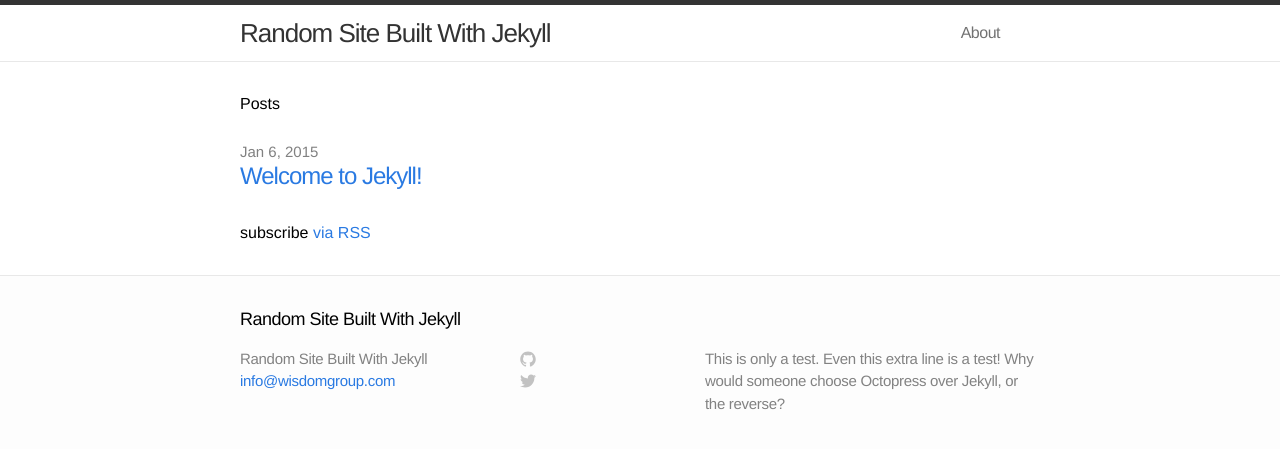
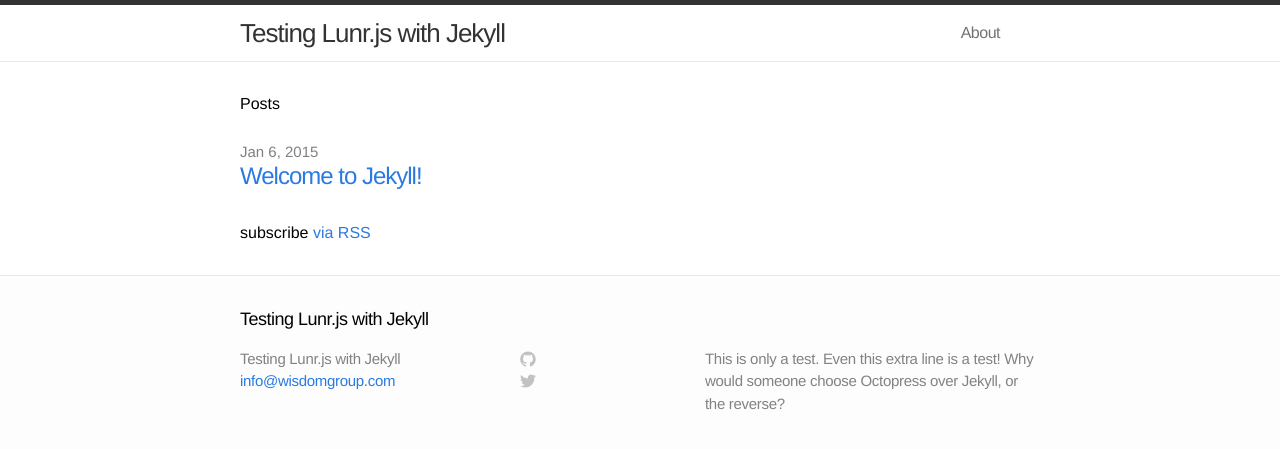
Before and after one commit to RayHightower/jekyll_experiments, a Jekyll site: the page built from random-site/index.html, in a window 1280 px wide. Shown: the top 449 px of the page. Built offline with Jekyll 4.4.1, drawn with Linux system fonts in a browser that asks for light colours.

```diff
--- a/random-site/_config.yml
+++ b/random-site/_config.yml
@@ -1,5 +1,5 @@
 # Site settings
-title: Random Site Built With Jekyll
+title: Testing Lunr.js with Jekyll
 email: info@wisdomgroup.com
 description: "This is only a test. Even this extra line is a test! Why would someone choose Octopress over Jekyll, or the reverse?"
 baseurl: ""
@@ -10,4 +10,4 @@
 permalink: prett
 
 # Added by to support Lunr.js by RTH on 1/6/2015
-gems: ['jekyll-lunr-js-search']
+# gems: ['jekyll-lunr-js-search']
```
